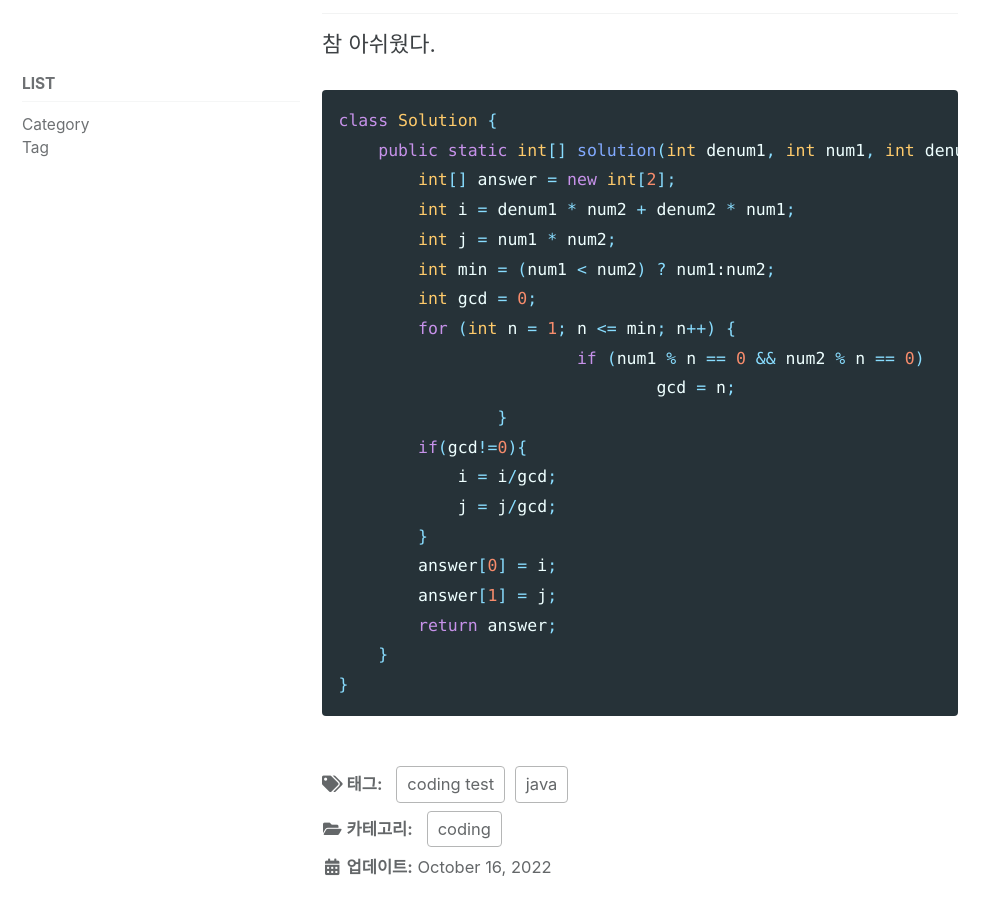
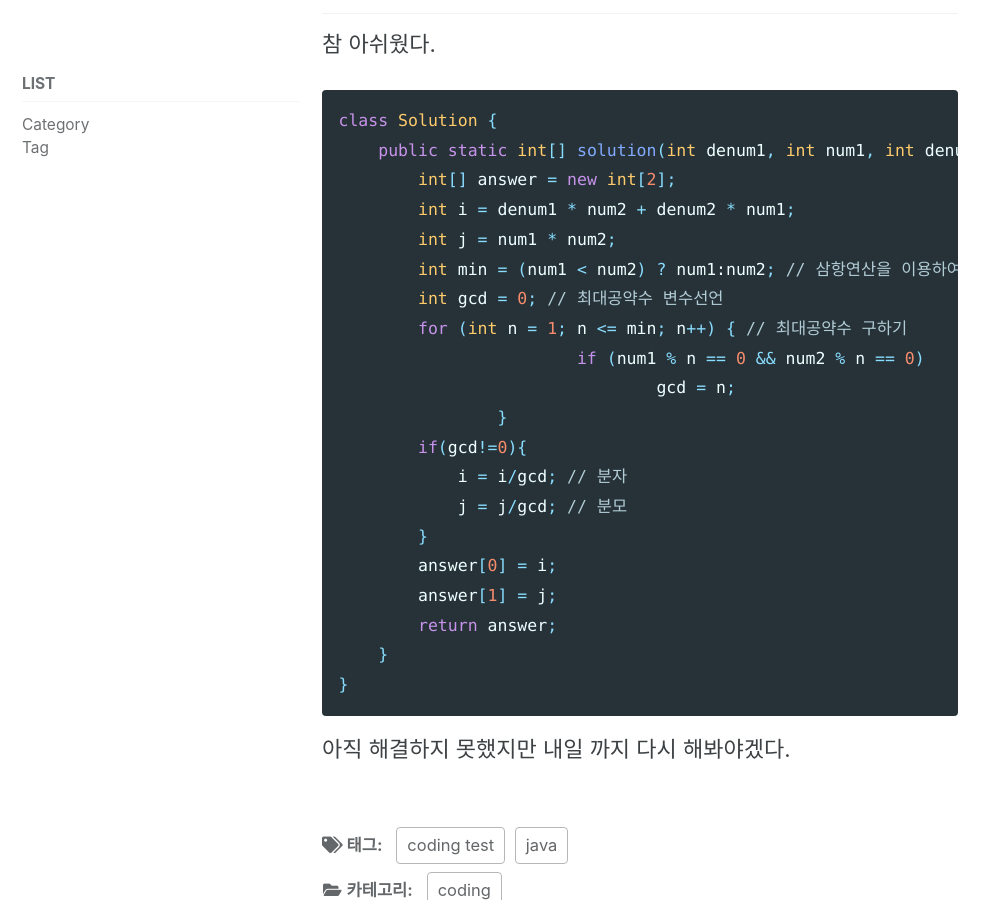
Before and after one commit to FriedKeyBoard/FriedKeyBoard.github.io, a Jekyll site: the page built from _posts/2022-10-16-2.md, in a window 1280 px wide and 900 px high, scrolled down 1124 px. Shown: the whole window, without its empty margins (0-999 px from the left). Built offline with Jekyll 4.4.1, drawn with Linux system fonts in a browser that asks for light colours; cached includes are drawn as plain includes; comment, search, counter and statistics services are not loaded.

Commit message:
두번째

````diff
--- a/_posts/2022-10-16-2.md
+++ b/_posts/2022-10-16-2.md
@@ -30,6 +30,10 @@ A = 3;
 A = 4;
 A = 5;
 ```
+
+
+
+
 # 공부하면서 막힌점
 
 ## 분수 더하기 메소드 만들기
@@ -42,15 +46,15 @@ class Solution {
         int[] answer = new int[2];
         int i = denum1 * num2 + denum2 * num1;
         int j = num1 * num2;
-        int min = (num1 < num2) ? num1:num2;
-        int gcd = 0;
-        for (int n = 1; n <= min; n++) {
+        int min = (num1 < num2) ? num1:num2; // 삼항연산을 이용하여 둘중 작은값 구하기
+        int gcd = 0; // 최대공약수 변수선언
+        for (int n = 1; n <= min; n++) { // 최대공약수 구하기
 			if (num1 % n == 0 && num2 % n == 0)
 				gcd = n;
 		}
         if(gcd!=0){
-            i = i/gcd;
-            j = j/gcd;
+            i = i/gcd; // 분자
+            j = j/gcd; // 분모
         }
         answer[0] = i;
         answer[1] = j;
@@ -58,3 +62,5 @@ class Solution {
     }
 }
 ```
+
+아직 해결하지 못했지만 내일 까지 다시 해봐야겠다.
````
